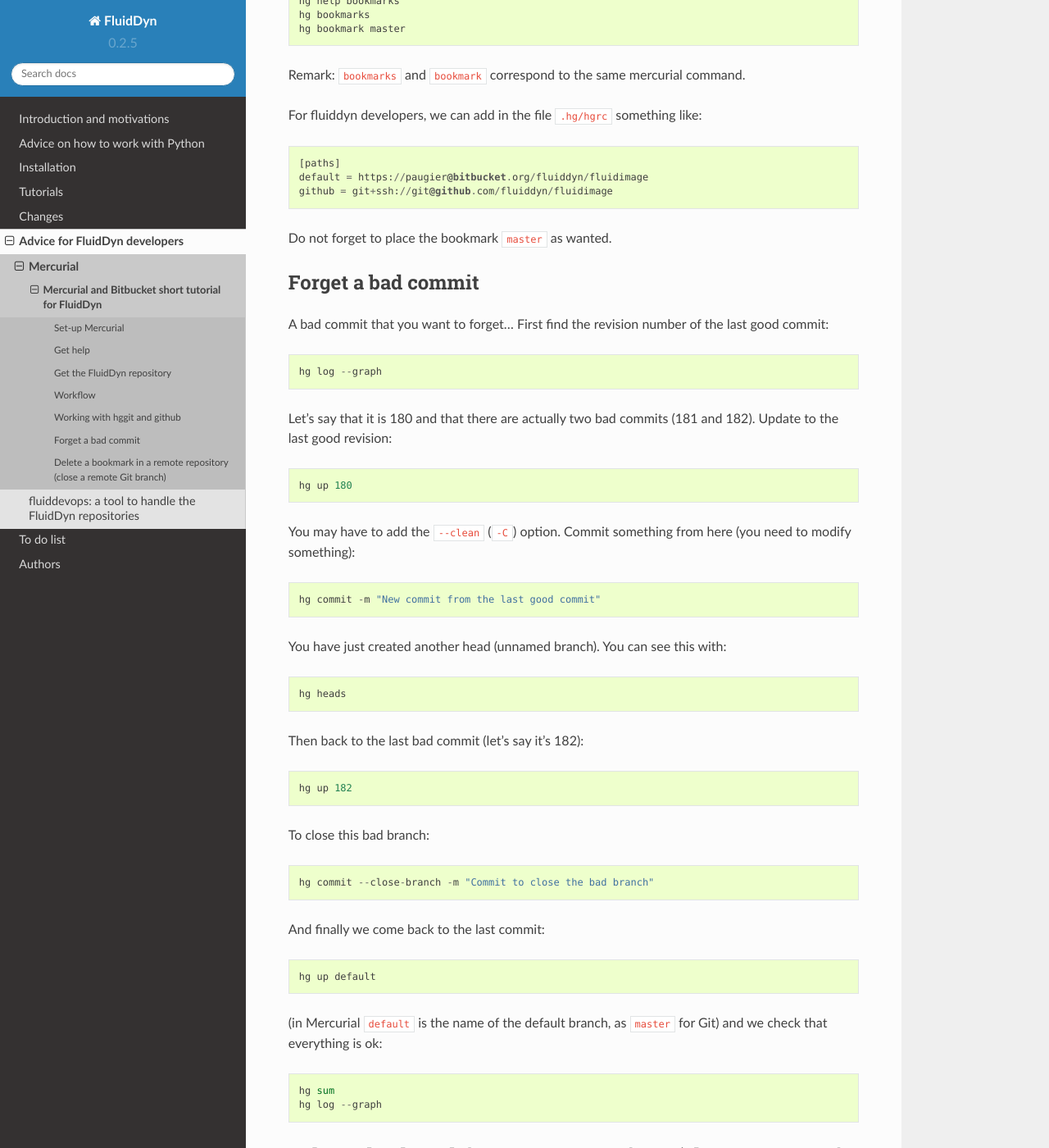
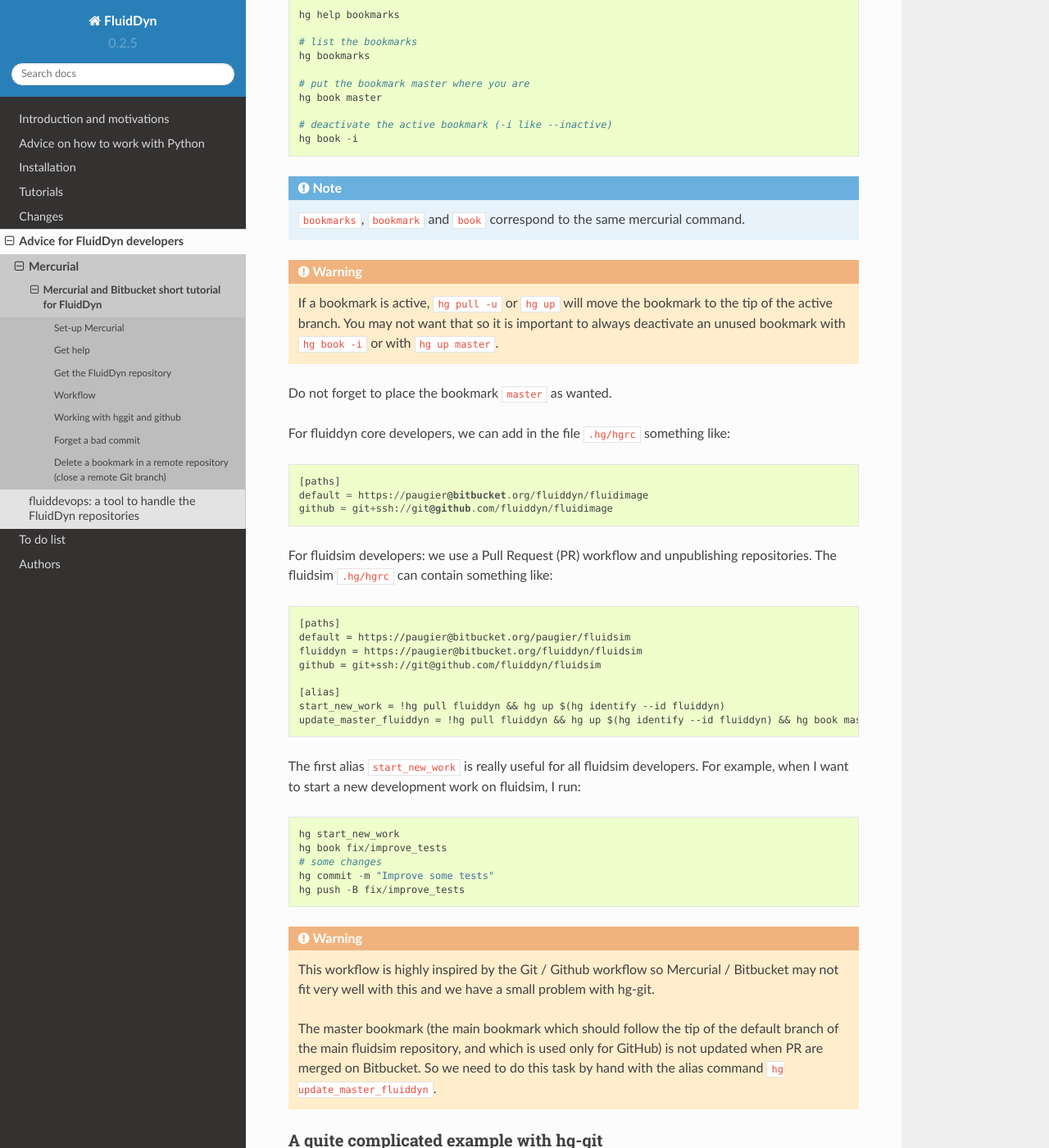
Before and after one commit to fluiddyn/fluiddyn, a Sphinx documentation site: the page built from doc/mercurial_bitbucket.rst, in a window 1280 px wide and 1400 px high, scrolled down 4442 px. Shown: the whole window at 82% size. Built offline with Sphinx 7.4.7 and the Read the Docs theme 2.0.0, drawn with Linux system fonts in a browser that asks for light colours; pages that are not in the unit, such as notebooks, are missing from menus; some of the changed text lies outside the part shown.

Commit message:
Update Mercurial tutorial

```diff
--- a/HOWTO.txt
+++ b/HOWTO.txt
@@ -8,5 +8,5 @@ First, run the tests::
   pytest
 
 With a correct $HOME/.pypirc, run::
-  python setup.py sdist
+  python setup.py sdist bdist_wheel
   twine upload dist/*
--- a/doc/mercurial_bitbucket.rst
+++ b/doc/mercurial_bitbucket.rst
@@ -189,19 +190,90 @@ usefull::
   hg up master
 
   hg help bookmarks
+
+  # list the bookmarks
   hg bookmarks
-  hg bookmark master
 
-Remark: ``bookmarks`` and ``bookmark`` correspond to the same mercurial
-command.
+  # put the bookmark master where you are
+  hg book master
 
-For fluiddyn developers, we can add in the file ``.hg/hgrc`` something like::
+  # deactivate the active bookmark (-i like --inactive)
+  hg book -i
+
+.. note ::
+
+  ``bookmarks``, ``bookmark`` and ``book`` correspond to the same
+  mercurial command.
+
+.. warning ::
+
+  If a bookmark is active, ``hg pull -u`` or ``hg up`` will move the bookmark
+  to the tip of the active branch. You may not want that so it is important to
+  always deactivate an unused bookmark with ``hg book -i`` or with ``hg up
+  master``.
+
+Do not forget to place the bookmark ``master`` as wanted.
+
+For fluiddyn core developers, we can add in the file ``.hg/hgrc`` something like::
 
   [paths]
   default = https://paugier@bitbucket.org/fluiddyn/fluidimage
   github = git+ssh://git@github.com/fluiddyn/fluidimage
 
-Do not forget to place the bookmark ``master`` as wanted.
+For fluidsim developers: we use a Pull Request (PR) workflow and unpublishing
+repositories. The fluidsim ``.hg/hgrc`` can contain something like::
+
+  [paths]
+  default = https://paugier@bitbucket.org/paugier/fluidsim
+  fluiddyn = https://paugier@bitbucket.org/fluiddyn/fluidsim
+  github = git+ssh://git@github.com/fluiddyn/fluidsim
+
+  [alias]
+  start_new_work = !hg pull fluiddyn && hg up $(hg identify --id fluiddyn)
+  update_master_fluiddyn = !hg pull fluiddyn && hg up $(hg identify --id fluiddyn) && hg book master && hg book -i && hg push fluiddyn -B master
+
+The first alias ``start_new_work`` is really useful for all fluidsim
+developers. For example, when I want to start a new development work on
+fluidsim, I run::
+
+  hg start_new_work
+  hg book fix/improve_tests
+  # some changes
+  hg commit -m "Improve some tests"
+  hg push -B fix/improve_tests
+
+.. warning ::
+
+  This workflow is highly inspired by the Git / Github workflow so Mercurial /
+  Bitbucket may not fit very well with this and we have a small problem with
+  hg-git.
+
+  The master bookmark (the main bookmark which should follow the tip of the
+  default branch of the main fluidsim repository, and which is used only for
+  GitHub) is not updated when PR are merged on Bitbucket. So we need to do this
+  task by hand with the alias command ``hg update_master_fluiddyn``.
+
+A quite complicated example with hg-git
+^^^^^^^^^^^^^^^^^^^^^^^^^^^^^^^^^^^^^^^
+
+We open a PR::
+
+  hg pull
+  hg up master
+  hg book fix/a_bug
+  # Modify/add/remove files
+  hg commit -m "A commit message"
+  hg push -B fix/a_bug
+
+We want to change something in the commit of the PR. We first try `hg absorb`.
+Let's say that we are in a situation for which it does not work::
+
+  # Modify/add/remove files
+  hg commit -m "A different commit message" --amend
+  # clean up Git commit map after history editing
+  hg git-cleanup
+  hg pull
+  hg push -B fix/a_bug --force
 
 Forget a bad commit
 -------------------
```
Also changed, not shown: other parts of doc/mercurial_bitbucket.rst (+3 -2 lines).
